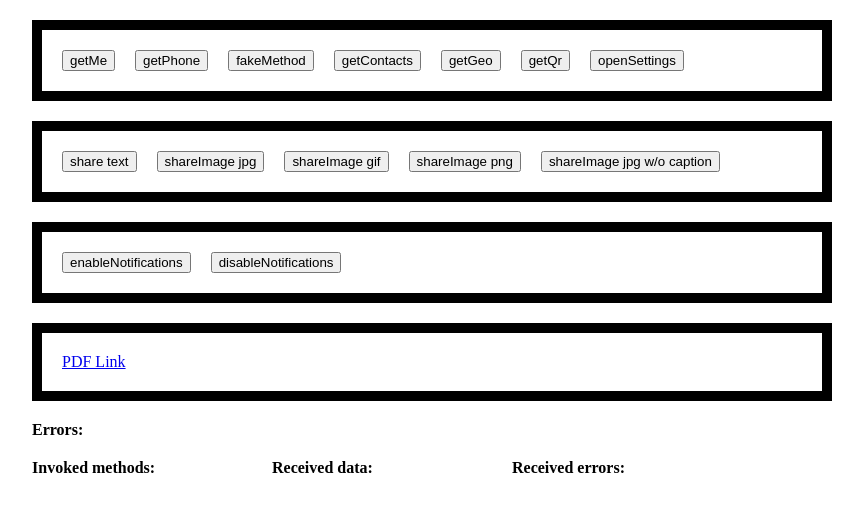
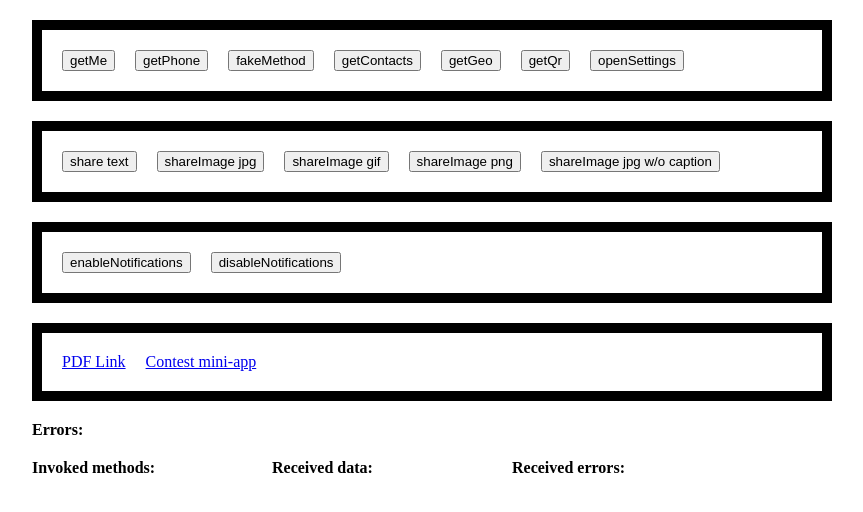
Before and after one commit to lgordey/lgordey.github.io, a Next.js app: page /test in a window 1280 px wide. Shown: the top 512 px of the page, without its empty margins (208-1071 px from the left). Built offline with nearby package versions, Linux system fonts and the light colour scheme.

Commit message:
Add another mini-app link

```diff
--- a/pages/test.js
+++ b/pages/test.js
@@ -92,6 +92,7 @@ function Test({ classes }) {
       </div>
       <div className={classes.btnWrapper}>
         <a href="/javascriptquestions.pdf">PDF Link</a>
+        <a href="https://i2.app.link/rNwc1ePWheb">Contest mini-app</a>
       </div>
       <div style={{ marginTop: 20 }} >
         <b>Errors:</b>
```
